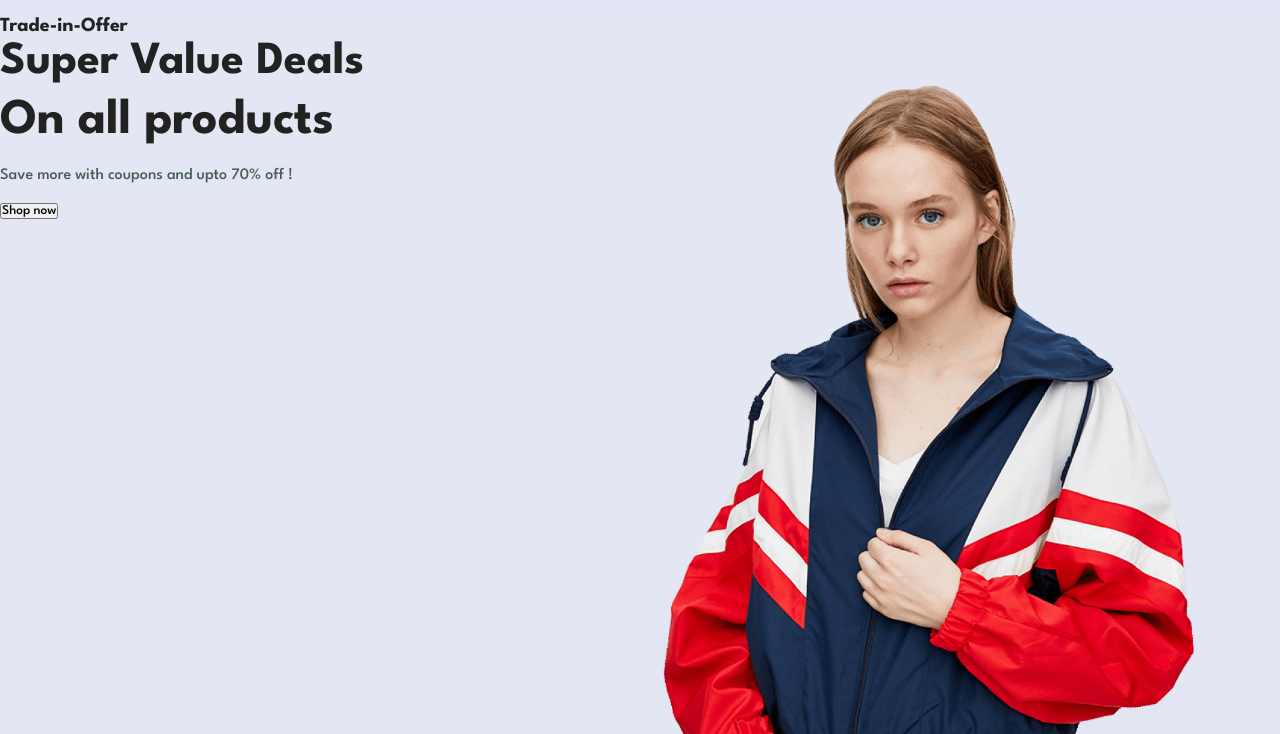
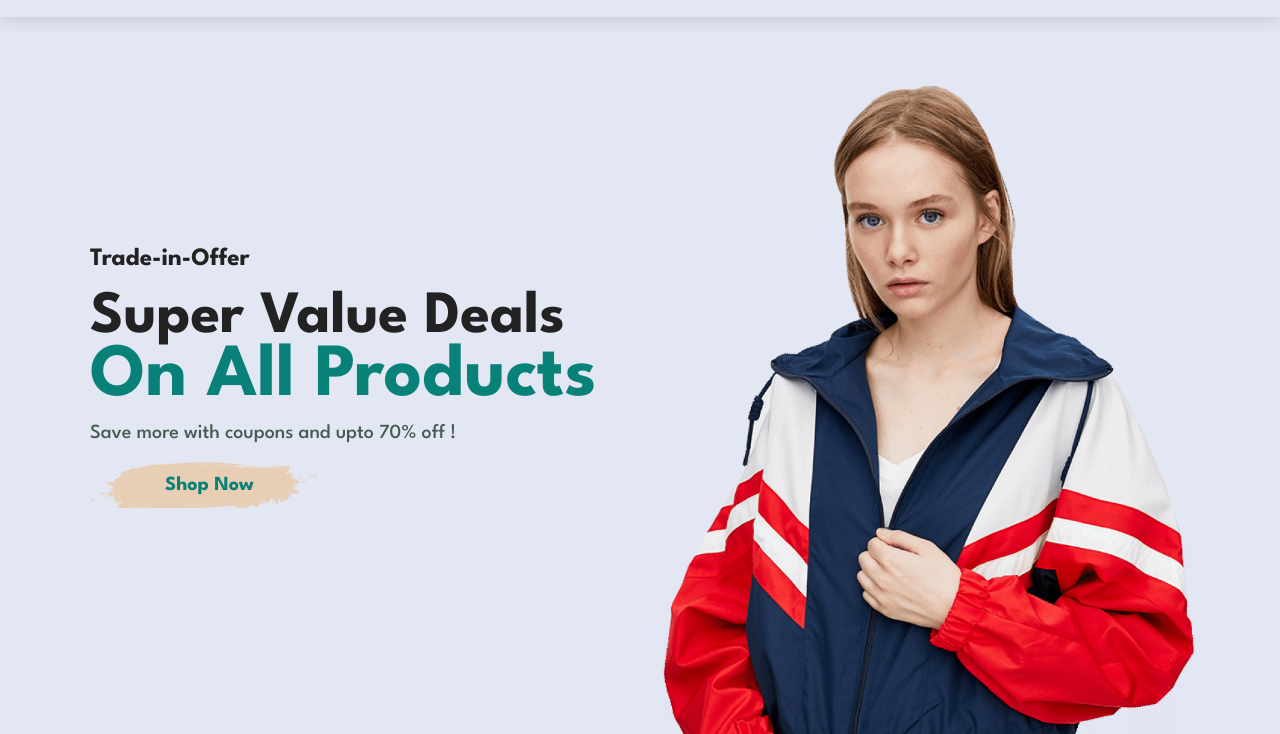
Before and after one commit to harshalashi/E-Commerce, a plain HTML site: page index.html in a window 1280 px wide. Shown: the part 67-801 px from the top of the page. Drawn offline with Linux system fonts and the light colour scheme.

Commit message:
Changes were Made

```diff
--- a/index.html
+++ b/index.html
@@ -31,9 +31,16 @@
     <section id="hero">
       <h4>Trade-in-Offer</h4>
       <h2>Super Value Deals</h2>
-      <h1>On all products</h1>
+      <h1>On All Products</h1>
       <p>Save more with coupons and upto 70% off !</p>
-      <button>Shop now</button>
+      <button>Shop Now</button>
+    </section>
+
+    <section id="feature" class="section-p1">
+      <div class="feature-box">
+        <img src="./img/features/f1.png" alt="" />
+        <h6>Free Shipping.</h6>
+      </div>
     </section>
 
     <script src="script.js"></script>
--- a/styles.css
+++ b/styles.css
@@ -55,8 +55,12 @@ body {
   align-items: center;
   justify-content: space-between;
   padding: 20px 80px;
-  background: #e3e6f6;
-  box-shadow: 0, 5px, 15px rgba(0, 0, 0, 0.1);
+  background: #e3e6f3;
+  box-shadow: 0 5px 15px rgba(0, 0, 0, 0.1);
+  z-index: 999;
+  position: sticky;
+  top: 0;
+  left: 0;
 }
 
 /* navbar */
@@ -108,4 +112,38 @@ body {
   width: 100%;
   background-size: cover;
   background-position: top 20% right 0;
+  padding: 0 90px;
+  display: flex;
+  flex-direction: column;
+  align-items: flex-start;
+  justify-content: center;
 }
+
+/* Styling Hero Content */
+#hero h4 {
+  font-size: 25px;
+  margin-bottom: 20px; /*changed padding-bottom: 15px; to margin-bottom: 15px;*/
+}
+#hero h2 {
+  font-size: 60px;
+}
+#hero h1 {
+  color: #088178;
+  font-size: 75px;
+}
+#hero p {
+  font-size: 20px;
+  color: #465b52;
+  margin-bottom: 20px;
+}
+#hero button {
+  background-image: url(./img/button.png);
+  background-color: transparent;
+  color: #088178;
+  border: none;
+  padding: 14px 80px 14px 75px;
+  font-size: 20px;
+  font-weight: 700;
+  background-repeat: no-repeat;
+  cursor: pointer;
+}
```
